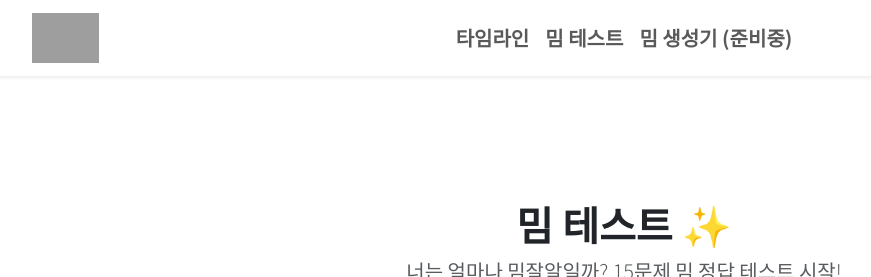
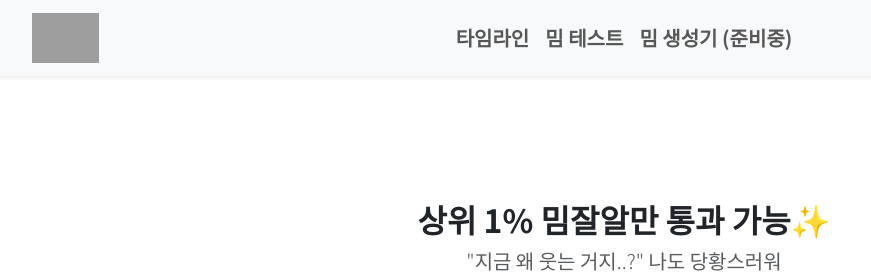
Before and after one commit to kgty0707/MemeBong, a FastAPI app: page /quiz in a window 1280 px wide. Shown: the top 277 px of the page, without its empty margins (16-887 px from the left). Run offline with FastAPI, Linux system fonts and the light colour scheme; grey boxes are pictures that could not be loaded.

```diff
--- a/frontend/src/css/main.css
+++ b/frontend/src/css/main.css
@@ -167,3 +167,26 @@ p {
     top: 50%;
     transform: translateY(-50%);
 }
+
+.special-background {
+    background-image: url('/static/assets/pexels-steve-1509534.jpg'); /* 🖼️ 이미지 경로 */
+    background-size: cover;
+    background-position: center;
+    background-attachment: fixed;
+    background-repeat: no-repeat;
+    color: #fff;
+}
+
+.image-placeholder {
+    min-height: 250px;
+    display: flex;
+
+    align-items: center;
+
+    justify-content: center;
+
+    background-color: #f8f9fa;
+    border-radius: 0.375rem;
+    border: 1px solid #dee2e6;
+    overflow: hidden;
+}
--- a/frontend/src/js/main.js
+++ b/frontend/src/js/main.js
@@ -12,21 +12,21 @@ document.addEventListener('DOMContentLoaded', () => {
     const nextButton = document.getElementById('next-button');
 
     const quizData = [
-        { image_url: '/static/images/meme_1.jpg', answer: '무야호' },
-        { image_url: '/static/images/meme_2.jpg', answer: '중요한 것은 꺾이지 않는 마음' },
-        { image_url: '/static/images/meme_3.jpg', answer: '너 T야?' },
-        { image_url: '/static/images/meme_4.jpg', answer: '삐끼삐끼' },
-        { image_url: '/static/images/meme_5.jpg', answer: '슬릭백' },
-        { image_url: '/static/images/meme_6.jpg', answer: '개웃겨서 도티낳음' },
-        { image_url: '/static/images/meme_7.jpg', answer: '그 잡채' },
-        { image_url: '/static/images/meme_8.jpg', answer: '사과해' },
-        { image_url: '/static/images/meme_9.jpg', answer: '군침이 싹 도노' },
-        { image_url: '/static/images/meme_10.jpg', answer: '어쩔티비' },
-        { image_url: '/static/images/meme_11.jpg', answer: '알잘딱깔센' },
-        { image_url: '/static/images/meme_12.jpg', answer: '오히려 좋아' },
-        { image_url: '/static/images/meme_13.jpg', answer: '가보자고' },
-        { image_url: '/static/images/meme_14.jpg', answer: '관짝춤' },
-        { image_url: '/static/images/meme_15.jpg', answer: '멋지다 연진아' },
+        { image_url: '/static/assets/images/meme_copy/meme-01.png', answer: '무야호' },
+        { image_url: '/static/assets/images/meme_copy/meme-18.png', answer: '중요한 것은 꺾이지 않는 마음' },
+        { image_url: '/static/assets/images/meme_copy/meme-03.png', answer: '너 T야?' },
+        { image_url: '/static/assets/images/meme_copy/meme-04.png', answer: '삐끼삐끼' },
+        { image_url: '/static/assets/images/meme_copy/meme-05.png', answer: '슬릭백' },
+        { image_url: '/static/assets/images/meme_copy/meme-06.png', answer: '개웃겨서 도티낳음' },
+        { image_url: '/static/assets/images/meme_copy/meme-07.png', answer: '그 잡채' },
+        { image_url: '/static/assets/images/meme_copy/meme-08.png', answer: '사과해' },
+        { image_url: '/static/assets/images/meme_copy/meme-09.png', answer: '군침이 싹 도노' },
+        { image_url: '/static/assets/images/meme_copy/meme-10.png', answer: '어쩔티비' },
+        { image_url: '/static/assets/images/meme_copy/meme-11.png', answer: '알잘딱깔센' },
+        { image_url: '/static/assets/images/meme_copy/meme-12.png', answer: '오히려 좋아' },
+        { image_url: '/static/assets/images/meme_copy/meme-13.png', answer: '가보자고' },
+        { image_url: '/static/assets/images/meme_copy/meme-14.png', answer: '관짝춤' },
+        { image_url: '/static/assets/images/meme_copy/meme-15.png', answer: '멋지다 연진아' },
     ];
 
     let currentQuestionIndex = 0;
--- a/frontend/templates/_footer.html
+++ b/frontend/templates/_footer.html
@@ -3,8 +3,8 @@
 <footer class="footer fixed-bottom mt-auto py-1 bg-body-tertiary">
   <div class="container">
     <div class="text-center">
-      <p class="text-muted m-1">&copy; 2025 나의 밈 창고 (My Meam Bong). All Rights Reserved.</p>
-      <p class="text-muted m-1">저는 대학원생입니다만, 연구는 안하고 왜 이걸 만들었을까요?</p>
+      <p class="form-text text-muted m-1">&copy; 2025 나의 밈 창고 (My Meam Bong). All Rights Reserved.</p>
+      <p class="form-text text-muted m-1">저는 대학원생입니다만, 연구는 안하고 왜 이걸 만들었을까요?</p>
     </div>
   </div>
 </footer>
--- a/frontend/templates/_header.html
+++ b/frontend/templates/_header.html
@@ -1,5 +1,5 @@
 <header>
-    <nav class="navbar navbar-expand-lg fixed-top navbar-light shadow-sm fw-bold">
+    <nav class="navbar navbar-expand-lg fixed-top navbar-light bg-light shadow-sm fw-bold">
         <div class="container-fluid px-5">
             <a class="navbar-brand d-flex align-items-center" href="/">
                 <img src="/static/assets/images/memebong_logo_cut.png" alt="memebong logo" height="50" class="me-2">
--- a/frontend/templates/base.html
+++ b/frontend/templates/base.html
@@ -4,7 +4,7 @@
         <meta charset="UTF-8">
         <meta name="viewport" content="width=device-width, initial-scale=1.0">
         <title>MeamBong</title>
-        <link rel="icon" type="image/png" href="/static/assets/images/memebong_logo_m.png" sizes="16x16">
+        <link rel="icon" type="image/png" href="/static/assets/logo1-Photoroom.png" sizes="24x24">
         <link
             href="https://cdn.jsdelivr.net/npm/bootstrap@5.3.7/dist/css/bootstrap.min.css"
             rel="stylesheet"
@@ -21,7 +21,7 @@
             rel="stylesheet">
         <link rel="stylesheet" href="/static/css/main.css">
     </head>
-    <body>
+    <body class="{% block body_class %}{% endblock %}">
         {% include '_header.html' %}
         <main class="flex-shrink-0">
             {% block content %}{% endblock %}
--- a/frontend/templates/meme_test.html
+++ b/frontend/templates/meme_test.html
@@ -4,16 +4,13 @@
 <div class="container mt-4">
     <div class="container text-center py-5" id="start-screen">
 
-        <h1 class="fw-bold">밈 테스트 <span class="sparkle">✨</span></h1>
-        <p class="lead text-muted mb-4">너는 얼마나 밈잘알일까? 15문제 밈 정답 테스트 시작!</p>
+        <h2 class="fw-bold">상위 1% 밈잘알만 통과 가능<span class="sparkle">✨</span></h2>
+        <p class="lead text-muted mb-4">"지금 왜 웃는 거지..?" 나도 당황스러워</p>
 
         <div class="card shadow-sm mx-auto" style="max-width: 500px;">
             <div class="card-body p-5">
                 <div class="image-placeholder">
-                    <div>
-                        <h5 class="card-title">테스트 미리보기 이미지 영역</h5>
-                        <p class="card-text small">밈 예시 이미지가 보입니다.</p>
-                    </div>
+                    <img src="/static/assets/images/meme_copy/meme-02.png" class="img-fluid rounded" alt="미리보기 밈 이미지">
                 </div>
             </div>
         </div>
@@ -29,8 +26,8 @@
 
     <div class="container py-5" id="quiz-screen" style="display: none; max-width: 800px;">
 
-        <h2 class="fw-bold">밈 테스트 — 너는 얼마나 밈잘알?</h2>
-        <p class="text-muted">15문제 이미지 밈 테스트를 맞춰보세요. 등급 5단계</p>
+        <h2 class="fw-bold">밈 테스트🎆 — 내가 트렌드를 따라가고 있었던가...</h2>
+        <p class="text-muted">밈 사진을 보고 떠올린는 문구를 적어보세요😊</p>
 
         <div class="d-flex align-items-center my-4">
             <div class="progress flex-grow-1" role="progressbar" style="height: 10px;">
@@ -55,6 +52,7 @@
                             <button id="next-button" class="btn btn-light border flex-grow-1" type="button">다음</button>
                         </div>
                     </div>
+                    <p class="form-text text-center mt-3 mb-0">Enter 키를 눌러도 넘어가요!</p>
                 </div>
             </div>
         </div>
```
Also changed, not shown: backend/app/routes/main.py (+1 -9 lines), 3 other files.
